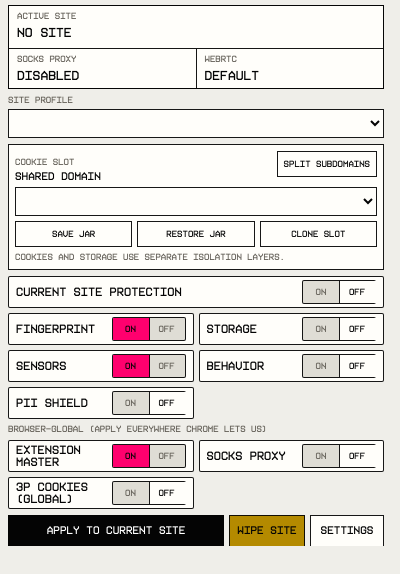
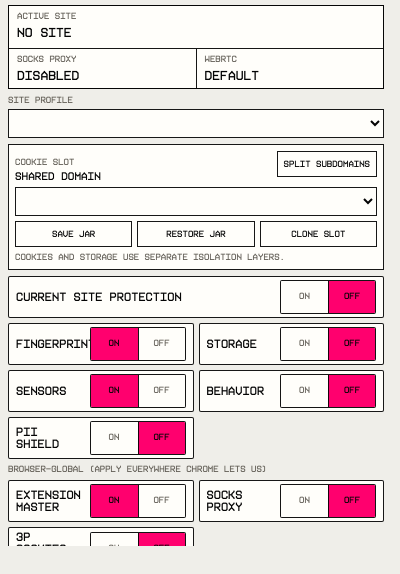
Before and after one commit to markoapple/SignalOnly, a browser extension: page popup/popup.html in a window 400 px wide. Shown: the part 54-628 px from the top of the page. Drawn offline with Linux system fonts and the light colour scheme.

Commit message:
Fix segmented switch controls

```diff
--- a/popup/popup.css
+++ b/popup/popup.css
@@ -245,14 +245,14 @@ select {
 
 .master-switch {
   grid-column: 1 / -1;
-  grid-template-columns: 1fr 74px;
+  grid-template-columns: minmax(0, 1fr) 96px;
   font-size: 13px;
   font-weight: 850;
 }
 
 .switch {
   display: grid;
-  grid-template-columns: minmax(0, 1fr) 74px;
+  grid-template-columns: minmax(0, 1fr) 96px;
   gap: 6px;
   align-items: center;
   min-height: 31px;
@@ -272,11 +272,10 @@ select {
 }
 
 .switch i {
-  position: relative;
   display: grid;
   grid-template-columns: 1fr 1fr;
-  width: 74px;
-  height: 24px;
+  width: 96px;
+  height: 34px;
   border: 1px solid var(--line);
   border-radius: 2px;
   background: var(--soft);
@@ -284,39 +283,35 @@ select {
   font-family: "KH Interference", sans-serif;
   font-size: 9px;
   font-weight: 800;
-}
-
-.switch i::before {
-  content: "";
-  position: absolute;
-  top: 0;
-  bottom: 0;
-  left: 0;
-  width: 36px;
-  background: var(--accent);
-  border-right: 1px solid var(--line);
-  transition: transform 120ms ease;
+  overflow: hidden;
 }
 
 .switch b {
-  position: relative;
-  z-index: 1;
-  display: grid;
-  place-items: center;
+  display: flex;
+  align-items: center;
+  justify-content: center;
+  min-width: 0;
+  height: 100%;
+  padding: 0 8px;
+  box-sizing: border-box;
+  text-align: center;
+  white-space: nowrap;
+  line-height: 1;
 }
 
-.switch[aria-pressed="false"] i::before {
-  transform: translateX(36px);
-  background: var(--paper);
+.switch b + b {
   border-left: 1px solid var(--line);
-  border-right: 0;
 }
 
-.switch[aria-pressed="false"] b:first-child {
-  color: var(--muted);
+.switch[aria-pressed="true"] b:first-child,
+.switch[aria-pressed="false"] b:last-child {
+  background: var(--accent);
+  color: var(--ink);
 }
 
-.switch[aria-pressed="true"] b:last-child {
+.switch[aria-pressed="true"] b:last-child,
+.switch[aria-pressed="false"] b:first-child {
+  background: var(--paper);
   color: var(--muted);
 }
 
```
Also changed, not shown: options/options.css (+24 -24 lines).
